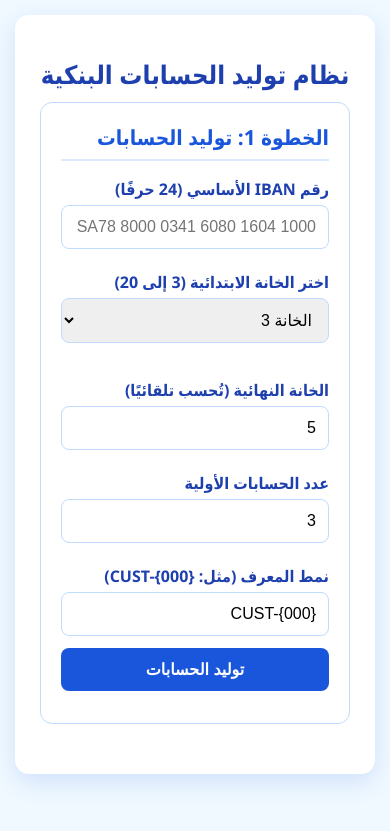
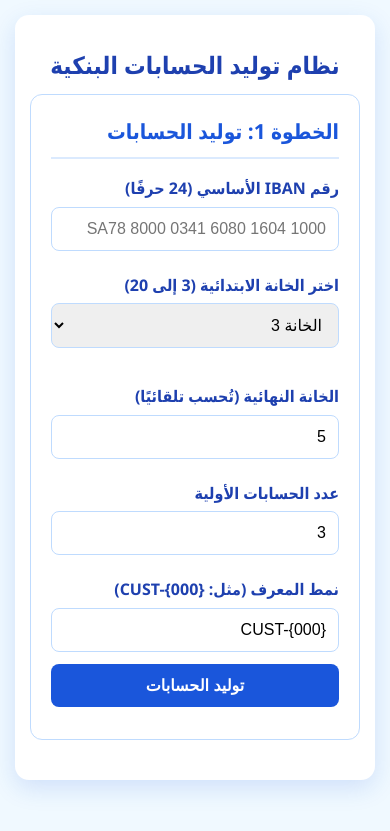
Before and after one commit to abinadwan/lab, a PHP site: page /iban/index.html in a window 390 px wide. Shown: the top 831 px of the page. Run offline with PHP 8.4, Linux system fonts and the light colour scheme.

Commit message:
Update style.css

```diff
--- a/iban/style.css
+++ b/iban/style.css
@@ -5,26 +5,35 @@
   --primary-light: #dbeafe;
   --text: #1e3a8a;
   --border: #bfdbfe;
+  --bg: #f0f9ff;
+  --card-bg: #ffffff;
+  --shadow: 0 8px 25px rgba(26, 86, 219, 0.15);
+  --transition: all 0.3s ease;
 }
 
 * {
   box-sizing: border-box;
 }
+
 body {
   font-family: 'Segoe UI', Tahoma, Geneva, Verdana, sans-serif;
-  background: #f0f9ff;
+  background: var(--bg);
   padding: 15px;
   margin: 0;
   color: var(--text);
+  line-height: 1.6;
+  direction: rtl;
 }
+
 .container {
   max-width: 900px;
   margin: auto;
-  background: white;
+  background: var(--card-bg);
   padding: 25px;
   border-radius: 14px;
-  box-shadow: 0 8px 25px rgba(26, 86, 219, 0.15);
+  box-shadow: var(--shadow);
 }
+
 h1 {
   color: var(--primary-dark);
   text-align: center;
@@ -32,26 +41,32 @@ h1 {
   font-weight: 600;
   margin-bottom: 10px;
 }
+
 .step {
   margin-bottom: 25px;
   padding: 20px;
   border: 1px solid var(--border);
   border-radius: 12px;
-  background: #ffffff;
+  background: var(--card-bg);
+  transition: var(--transition);
 }
+
 .step h2 {
   margin-top: 0;
   color: var(--primary);
   font-size: 1.3em;
   border-bottom: 2px solid var(--primary-light);
   padding-bottom: 8px;
+  font-weight: 600;
 }
+
 label {
   font-weight: bold;
   display: block;
   margin: 10px 0 5px;
   color: var(--primary-dark);
 }
+
 input, select, button {
   padding: 12px;
   width: 100%;
@@ -59,12 +74,16 @@ input, select, button {
   border: 1px solid var(--border);
   border-radius: 8px;
   font-size: 16px;
+  transition: var(--transition);
 }
+
 input:focus, select:focus {
   border-color: var(--primary);
   outline: none;
   box-shadow: 0 0 0 3px rgba(26, 86, 219, 0.2);
+  transform: translateY(-1px);
 }
+
 button {
   background-color: var(--primary);
   color: white;
@@ -72,18 +91,29 @@ button {
   cursor: pointer;
   font-weight: bold;
   border-radius: 8px;
+  transition: var(--transition);
 }
+
 button:hover {
   background-color: var(--primary-dark);
+  transform: translateY(-1px);
 }
+
+button:active {
+  transform: translateY(0);
+  box-shadow: inset 0 2px 4px rgba(0,0,0,0.1);
+}
+
 .grid {
   display: grid;
   grid-template-columns: 1fr 1fr;
   gap: 14px;
 }
+
 .hidden {
   display: none;
 }
+
 #results {
   direction: ltr;
   text-align: left;
@@ -97,19 +127,27 @@ button:hover {
   max-height: 400px;
   overflow-y: auto;
   white-space: pre;
+  font-weight: 500;
 }
+
 .btn-group {
   display: flex;
   flex-wrap: wrap;
   gap: 12px;
   margin-top: 16px;
 }
+
 .btn-copy { background-color: #059669; }
 .btn-export { background-color: #7c3aed; }
 .btn-back { background-color: #6b7280; }
-.btn-copy:hover, .btn-export:hover, .btn-back:hover {
+
+.btn-copy:hover,
+.btn-export:hover,
+.btn-back:hover {
   opacity: 0.9;
+  transform: translateY(-1px);
 }
+
 .client-item {
   display: grid;
   grid-template-columns: 1fr 1fr 1fr;
@@ -118,7 +156,9 @@ button:hover {
   border: 1px solid #dbeafe;
   border-radius: 8px;
   background: #f8fafc;
+  transition: var(--transition);
 }
+
 .client-item input {
   margin: 0;
   font-size: 14px;
@@ -126,7 +166,14 @@ button:hover {
   border-radius: 6px;
   background: white;
   border: 1px solid #e0e7ff;
+  transition: var(--transition);
 }
+
+.client-item input:focus {
+  border-color: #3b82f6;
+  box-shadow: 0 0 0 3px rgba(59, 130, 246, 0.2);
+}
+
 .add-more {
   text-align: center;
   color: var(--primary);
@@ -136,12 +183,27 @@ button:hover {
   border: 1px dashed var(--primary-light);
   border-radius: 8px;
   margin: 15px 0;
+  transition: var(--transition);
 }
+
 .add-more:hover {
   background: var(--primary-light);
   color: white;
+  transform: scale(1.02);
 }
+
 @media (max-width: 600px) {
-  .grid, .client-item { grid-template-columns: 1fr; }
-  .btn-group { flex-direction: column; }
+  .grid,
+  .client-item {
+    grid-template-columns: 1fr;
+  }
+  .btn-group {
+    flex-direction: column;
+  }
+  .container {
+    padding: 15px;
+  }
+  h1 {
+    font-size: 1.5em;
+  }
 }
```
